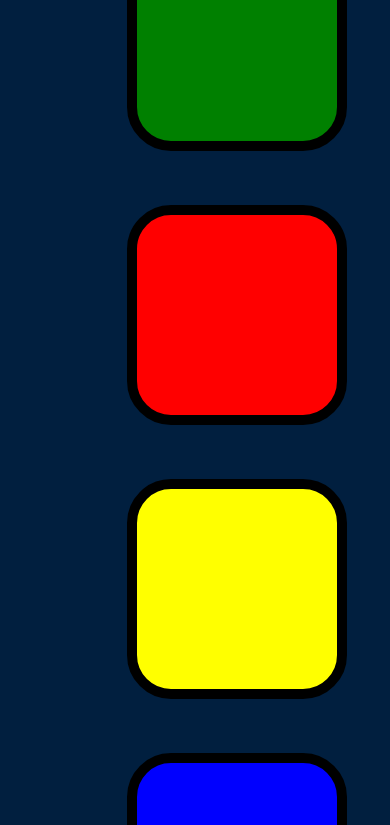
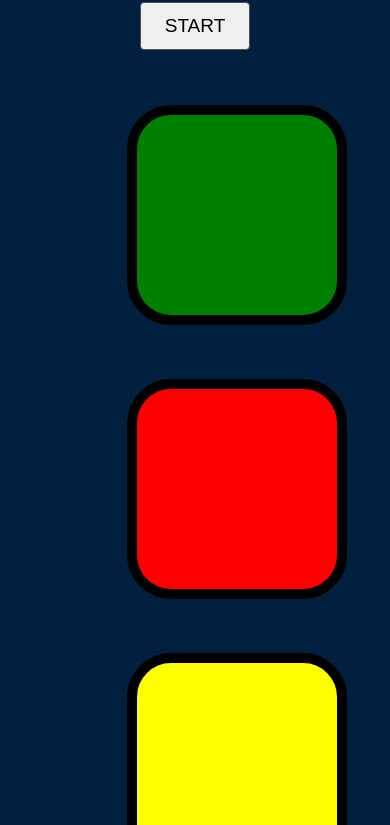
Before and after one commit to bernardyuzhe9/The_Simon_Game, a plain HTML site: page index.html in a window 390 px wide. Shown: the part 275-1100 px from the top of the page. Drawn offline with nearby package versions, Linux system fonts and the light colour scheme.

Commit message:
Updated with button for mobile device

```diff
--- a/game.js
+++ b/game.js
@@ -37,7 +37,7 @@ function animatePress(currentColor) {
     }, 100);
 }
 
-$(document).keypress(function () {
+$("#startButton").click(function () {
   if (!keyPressed) {
     $("#level-title").text("Level " + level);
     nextSequence();
@@ -46,8 +46,10 @@ $(document).keypress(function () {
 });
 
 function checkAnswer(currentLevel) {
+  if (!keyPressed) return; // Add this check to prevent checking the answer before the game starts
+
   if (gamePattern[currentLevel] === userClickedPattern[currentLevel]) {
-      if (userClickedPattern.length === gamePattern.length){
+    if (userClickedPattern.length === gamePattern.length) {
       setTimeout(function () {
         nextSequence();
       }, 1000);
@@ -59,13 +61,14 @@ function checkAnswer(currentLevel) {
     setTimeout(function () {
       $("body").removeClass("game-over");
     }, 200);
-        $("#level-title").text("Game Over, Press Any Key to Restart");
+    $("#level-title").text("Game Over, Press start button to Restart");
     startOver();
   }
 }
 
-function startOver(){
+function startOver() {
   level = 0;
-    gamePatternamePattern = [];
+  gamePattern = []; // Correct the variable name here
+  userClickedPattern = []; // Reset the user's clicked pattern as well
   keyPressed = false;
 }
--- a/index.html
+++ b/index.html
@@ -9,7 +9,8 @@
 </head>
 
 <body>
-  <h1 id="level-title">Press A Key to Start</h1>
+  <h1 id="level-title">Press the button to Start</h1>
+  <button id="startButton" class="button">START</button>
   <div class="container">
     <div lass="row">
 
--- a/styles.css
+++ b/styles.css
@@ -51,3 +51,64 @@ body {
   box-shadow: 0 0 20px white;
   background-color: grey;
 }
+
+.button {
+  display: inline-block;
+  padding: 12px 24px;
+  border: 1px solid #4f4f4f;
+  border-radius: 4px;
+  transition: all 0.2s ease-in;
+  position: relative;
+  overflow: hidden;
+  font-size: 19px;
+  color: black;
+  z-index: 1;
+  margin-bottom: 30px;
+ }
+
+ .button:before {
+  content: "";
+  position: absolute;
+  left: 50%;
+  transform: translateX(-50%) scaleY(1) scaleX(1.25);
+  top: 100%;
+  width: 140%;
+  height: 180%;
+  background-color: rgba(0, 0, 0, 0.05);
+  border-radius: 50%;
+  display: block;
+  transition: all 0.5s 0.1s cubic-bezier(0.55, 0, 0.1, 1);
+  z-index: -1;
+ }
+
+ .button:after {
+  content: "";
+  position: absolute;
+  left: 55%;
+  transform: translateX(-50%) scaleY(1) scaleX(1.45);
+  top: 180%;
+  width: 160%;
+  height: 190%;
+  background-color: #39bda7;
+  border-radius: 50%;
+  display: block;
+  transition: all 0.5s 0.1s cubic-bezier(0.55, 0, 0.1, 1);
+  z-index: -1;
+ }
+
+ .button:hover {
+  color: #ffffff;
+  border: 1px solid #39bda7;
+ }
+
+ .button:hover:before {
+  top: -35%;
+  background-color: #39bda7;
+  transform: translateX(-50%) scaleY(1.3) scaleX(0.8);
+ }
+
+ .button:hover:after {
+  top: -45%;
+  background-color: #39bda7;
+  transform: translateX(-50%) scaleY(1.3) scaleX(0.8);
+ }
```
Lines whose indentation alone changed are shown as unchanged.
